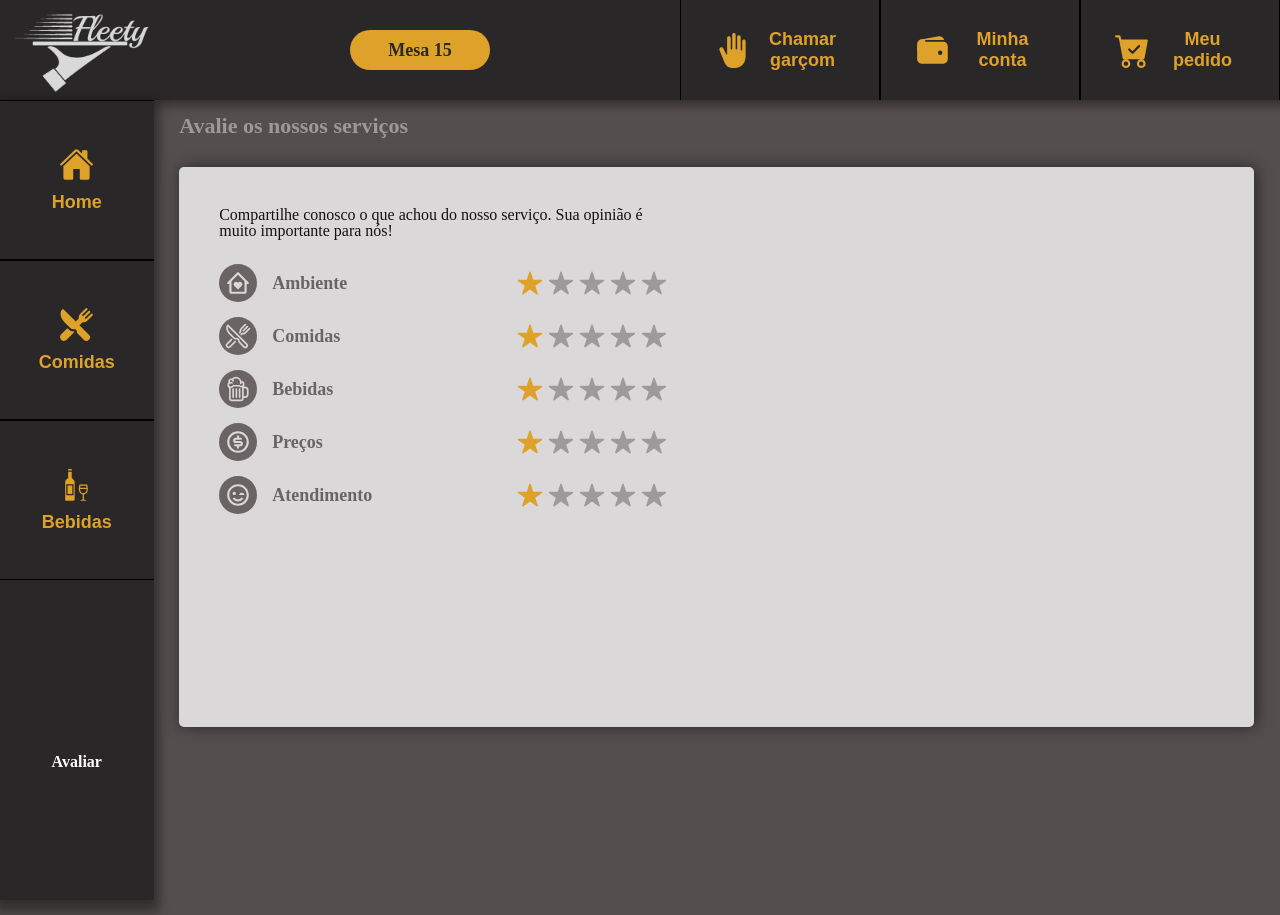
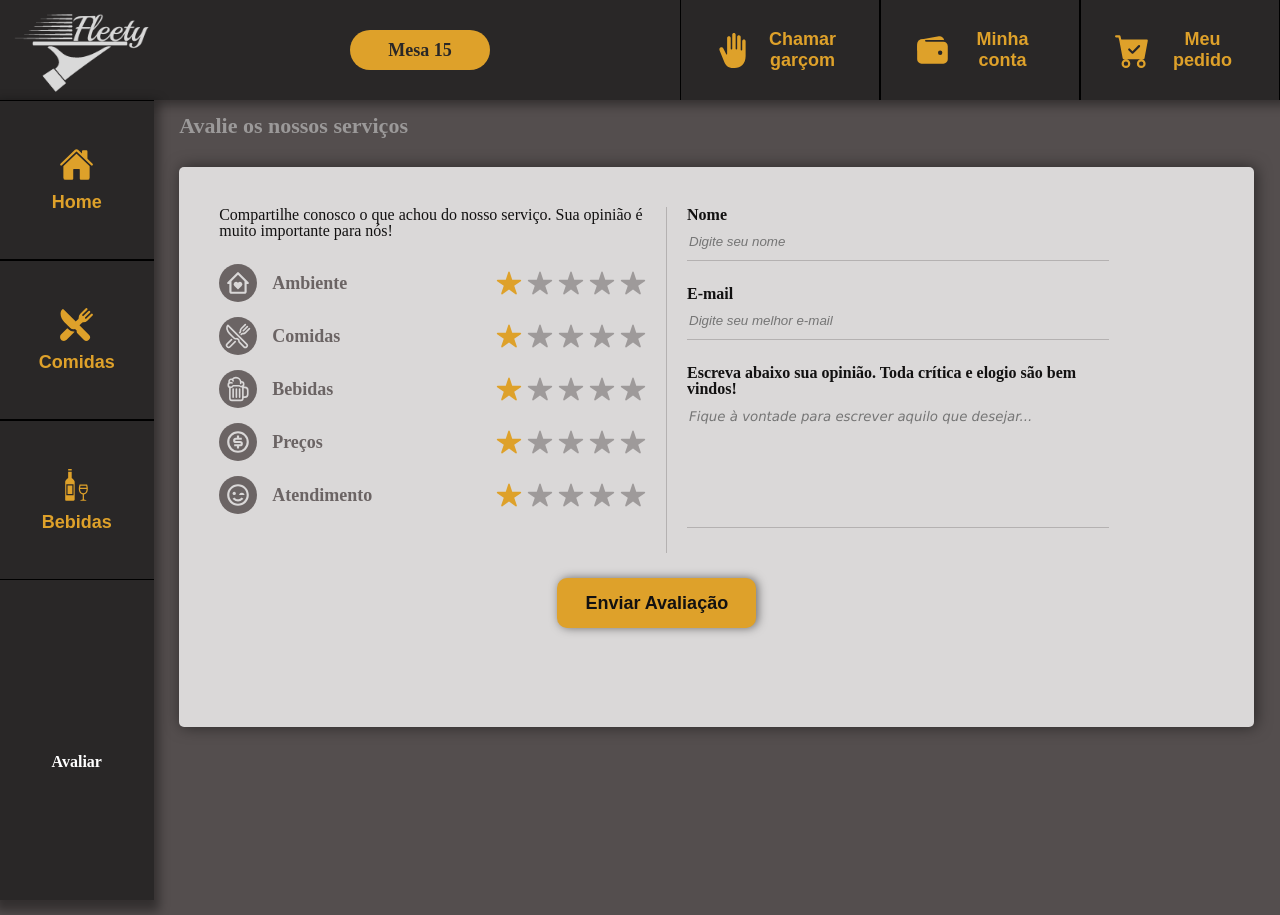
Before and after one commit to FilipeGarroteDev/Fleety-AutoService-Fullstack, a React (Create React App) app: page /rate in a window 1280 px wide. Built offline with nearby package versions, Linux system fonts and the light colour scheme.

Commit message:
feat: added users review section allowing they to enter your name, email and review

```diff
--- a/src/pages/RatingsPage/RateSection.jsx
+++ b/src/pages/RatingsPage/RateSection.jsx
@@ -91,6 +91,8 @@ const Container = styled.section`
   flex-direction: column;
   height: 100%;
   width: 45%;
+  border-right: 1px solid #b4b1b1;
+  padding-right: 20px;
 
   > h2 {
     font-size: 16px;
--- /dev/null
+++ b/src/pages/RatingsPage/UserNoteSection.jsx
@@ -0,0 +1,66 @@
+import styled from 'styled-components';
+
+export default function UserNoteSection() {
+  return (
+    <Container>
+      <InputField>
+        <h3>Nome</h3>
+        <input placeholder='Digite seu nome'/>
+      </InputField>
+      <InputField>
+        <h3>E-mail</h3>
+        <input placeholder='Digite seu melhor e-mail'/>
+      </InputField>
+      <InputField>
+        <h3>Escreva abaixo sua opinião. Toda crítica e elogio são bem vindos!</h3>
+        <textarea placeholder='Fique à vontade para escrever aquilo que desejar...'/>
+      </InputField>
+    </Container>
+  );
+}
+
+const Container = styled.section`
+  display: flex;
+  flex-direction: column;
+  height: 100%;
+  width: 55%;
+  padding-left: 20px;
+`;
+
+const InputField = styled.div`
+  display: flex;
+  flex-direction: column;
+  width: 80%;
+  margin-bottom: 25px;
+  padding-bottom: 10px;
+  border-bottom: 1px solid #b4b1b1;
+
+  > h3 {
+    font-size: 16px;
+    font-weight: 700;
+    color: #121111;
+    margin-bottom: 10px;
+  }
+
+  > input {
+    background-color: inherit;
+    border: none;
+    outline: none;
+
+    &::placeholder{
+      font-style: italic;
+    }
+  }
+
+  > textarea {
+    background-color: inherit;
+    height: 110px;
+    border: none;
+    resize: none;
+
+    &::placeholder{
+      font-style: italic;
+      font-family: 'Lucida Sans', 'Lucida Sans Regular', 'Lucida Grande', 'Lucida Sans Unicode', Geneva, Verdana, sans-serif;
+    }
+  }
+`;
--- a/src/pages/RatingsPage/index.jsx
+++ b/src/pages/RatingsPage/index.jsx
@@ -1,12 +1,17 @@
 import styled from 'styled-components';
 import RateSection from './RateSection';
+import UserNoteSection from './UserNoteSection';
 
 export default function RatingsPage() {
   return (
     <Wrapper>
       <h1>Avalie os nossos serviços</h1>
       <RatingsBox>
-        <RateSection />
+        <div>
+          <RateSection />
+          <UserNoteSection />
+        </div>
+        <button>Enviar Avaliação</button>
       </RatingsBox>
     </Wrapper>
   );
@@ -16,7 +21,7 @@ const Wrapper = styled.main`
   margin-left: 14%;
   margin-top: 9%;
 
-  >h1{
+  > h1 {
     font-size: 22px;
     font-weight: 700;
     color: #9b9999;
@@ -24,6 +29,9 @@ const Wrapper = styled.main`
 `;
 
 const RatingsBox = styled.section`
+  display: flex;
+  flex-direction: column;
+  align-items: center;
   width: 84vw;
   height: 70vh;
   border-radius: 5px;
@@ -31,4 +39,34 @@ const RatingsBox = styled.section`
   box-shadow: 2px 0 15px rgba(0, 0, 0, 0.5);
   margin-top: 30px;
   padding: 40px;
+
+  > div {
+    display: flex;
+  }
+
+  > button {
+    width: 20%;
+    height: 50px;
+    margin-top: 25px;
+    margin-right: 120px;
+
+    border: none;
+    background-color: #DEA12A;
+    border-radius: 10px;
+    font-size: 18px;
+    font-weight: 700;
+    color: #121111;
+    box-shadow: 2px 0 10px rgba(0, 0, 0, 0.5);
+
+    &:hover{
+      cursor: pointer;
+      filter: brightness(0.9);
+    }
+
+    &:active{
+      transform: scale(1.02);
+    }
+  }
+
+
 `;
```
Also changed, not shown: 1 other file (tests, documents, lock files or other folders).
